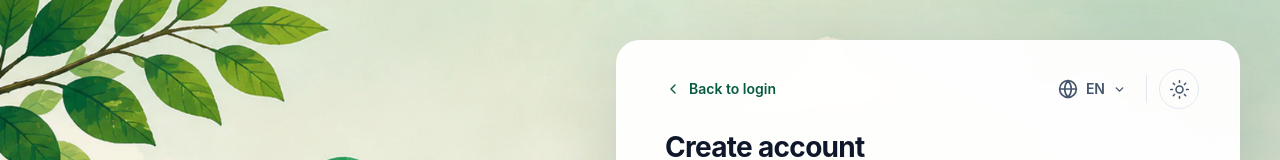
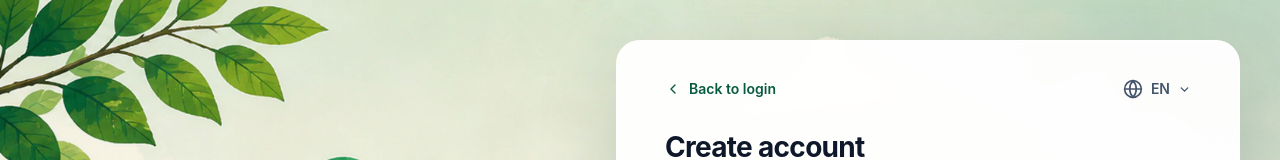
Before and after one commit to DeniseRea/mi-asesor-finanzas-kinti, a Next.js app in the folder Frontend/app/: page /en/register in a window 1280 px wide. Shown: the top 160 px of the page. Built offline with nearby package versions, Linux system fonts and the light colour scheme; no server answers.

Commit message:
refactor: darkmode mobiel

```diff
--- a/Frontend/app/src/widgets/AuthPanel/components/AuthPanelHeader.tsx
+++ b/Frontend/app/src/widgets/AuthPanel/components/AuthPanelHeader.tsx
@@ -25,7 +25,7 @@ export function AuthPanelHeader({
   const [darkMode, setDarkMode] = useState(false);
 
   useEffect(() => {
-    if (route === 'login') {
+    if (route === 'login' || route === 'register') {
       document.documentElement.classList.remove('dark');
       return;
     }
@@ -69,7 +69,7 @@ export function AuthPanelHeader({
             <path d="m6 9 6 6 6-6" />
           </svg>
         </Link>
-        {route !== 'login' ? (
+        {route !== 'login' && route !== 'register' ? (
           <>
             <span aria-hidden="true" className="h-7 w-px bg-slate-200" />
             <button type="button" onClick={toggleTheme} aria-label={changeThemeLabel} aria-pressed={darkMode} className="flex h-10 w-10 items-center justify-center rounded-full border border-slate-200 text-slate-600 transition-colors hover:border-emerald-200 hover:bg-emerald-50 hover:text-[#075b40] focus-visible:outline-2 focus-visible:outline-offset-2 focus-visible:outline-[#075b40]">
```
